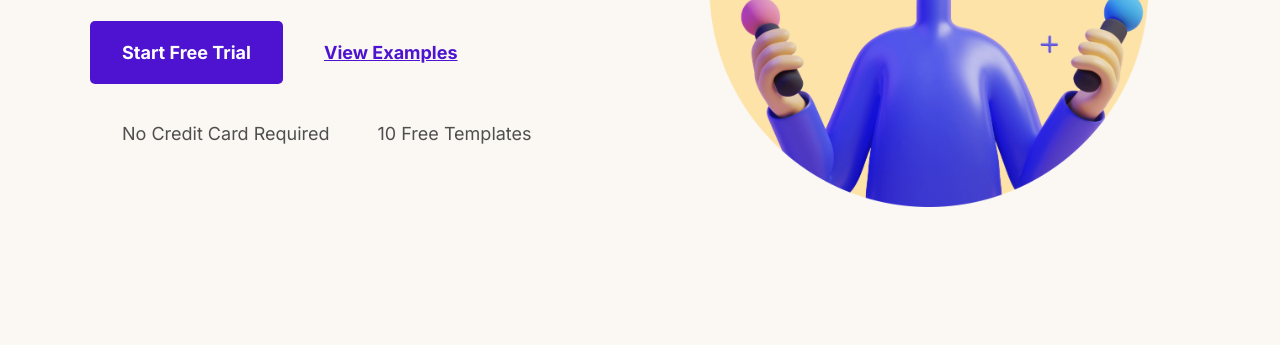
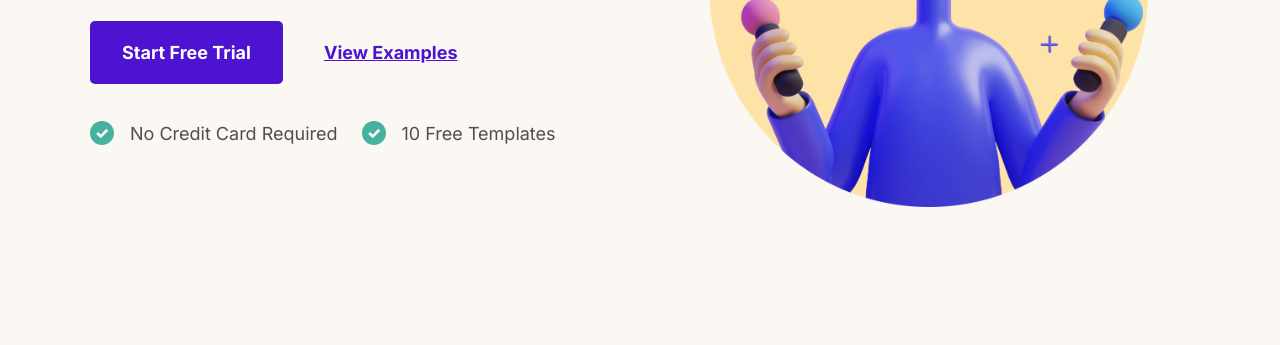
Before and after one commit to KXLAA/CW-02-fiber, a plain HTML site: page index.html in a window 1280 px wide. Shown: the part 455-800 px from the top of the page. Drawn offline with nearby package versions, Linux system fonts and the light colour scheme.

Commit message:
fixed checkmark svg

```diff
--- a/index.html
+++ b/index.html
@@ -78,8 +78,15 @@
                         </div>
 
                         <ul class="hero__stats">
-                            <li class="hero__stats-item">No Credit Card Required</li>
-                            <li class="hero__stats-item">10 Free Templates</li>
+                            <li class="hero__stats-box">
+                                <img class="hero__stats-img" src="Assets/Checkmark.svg" alt="Checkmark">
+                                No Credit Card Required
+                            </li>
+
+                            <li class="hero__stats-box">
+                                <img class="hero__stats-img" src="Assets/Checkmark.svg" alt="Checkmark">
+                                10 Free Templates
+                            </li>
                         </ul>
 
                     </div>
--- a/scss/sections/_hero.scss
+++ b/scss/sections/_hero.scss
@@ -79,24 +79,17 @@
         }
     }
 
-    &__stats-item{
-        padding-left: 2rem;
-        background-image: url("Assets/Checkmark.svg");
-        background-position: 0 0;
-        background-size: 1.5rem 1.5rem;
-        background-repeat: no-repeat;
+    &__stats-box{
+        @include flex-center-vert;
+        margin-right: 1.5rem;
 
         @include respond-to(xs){
             margin-bottom: 1rem;
         }
     }
 
-    &__stats-item:last-child{
-        margin-left: 1rem;
-
-        @include respond-to(xs){
-            margin-left: 0rem;
-        }
+    &__stats-img{
+        margin-right: 1rem;
     }
 }
 
```
Also changed, not shown: css/main.css, 1 other file.
